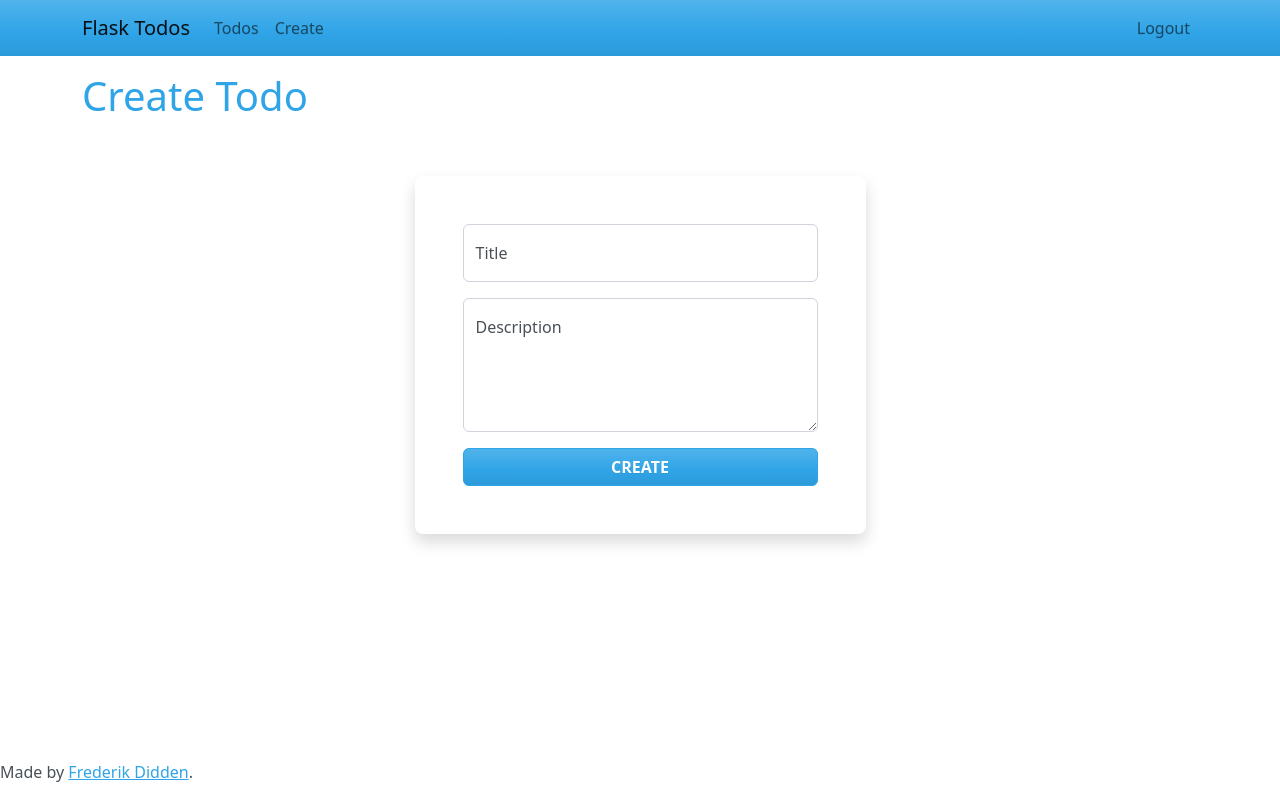
After one commit to sirdeaz/flask_todo, a Flask app: page /todos/create in a window 1280 px wide. The commit adds this page. Run offline with Flask 3, Linux system fonts and the light colour scheme; the visitor is signed in with stand-in values (Sample User, id 1); some libraries are stand-ins or nearby versions.

Commit message:
Improved todos and added basic CRUD actions

```diff
--- a/app/__init__.py
+++ b/app/__init__.py
@@ -22,12 +22,15 @@ def create_app(config_class = Config):
     from app.auth import bp as auth_bp
     app.register_blueprint(auth_bp, url_prefix='/auth')
 
+    from app.todo import bp as todo_bp
+    app.register_blueprint(todo_bp, url_prefix='/todos')
+
     # Load Models
     from app.models.user import User
     from app.models.todo import Todo
 
     @login_manager.user_loader
     def load_user(user_id):
-        return db.session().query(User).get(int(user_id))
+        return db.session.query(User).get(int(user_id))
 
     return app
--- a/app/auth/routes.py
+++ b/app/auth/routes.py
@@ -28,7 +28,7 @@ def login_post():
 
     login_user(user, remember=remember)
 
-    return redirect(url_for('main.profile'))
+    return redirect(url_for('todos.list_todos'))
 
 @bp.route('/signup')
 def signup():
--- a/app/models/todo.py
+++ b/app/models/todo.py
@@ -9,4 +9,7 @@ class Todo(db.Model):
     title: Mapped[str] = mapped_column(String(50), nullable=False)
     description: Mapped[str] = mapped_column(String(50), nullable=False)
     user_id: Mapped[int] = mapped_column(db.Integer, db.ForeignKey('users.id'))
-    user: Mapped['User'] = relationship(back_populates='todos')
+    user: Mapped['User'] = relationship(back_populates='todos') # type: ignore
+
+    def __repr__(self) -> str:
+        return f'<Todo {self.title}>'
--- a/app/models/user.py
+++ b/app/models/user.py
@@ -15,7 +15,7 @@ class User(UserMixin, db.Model):
     first_name: Mapped[str] = mapped_column(String(50), nullable=False)
     email: Mapped[str] = mapped_column(String(50), unique=True, nullable=False)
     password: Mapped[str] = mapped_column(String(50), nullable=False)
-    todos: Mapped[List['Todo']] = relationship(back_populates='user')
+    todos: Mapped[List['Todo']] = relationship(back_populates='user') # type: ignore
 
     def __repr__(self) -> str:
         return f'<User {self.first_name} {self.last_name}>'
--- a/app/templates/base.html
+++ b/app/templates/base.html
@@ -4,33 +4,33 @@
     <meta charset="utf-8">
     <meta name="viewport" content="width=device-width, initial-scale=1">
     <link href="https://cdn.jsdelivr.net/npm/bootswatch@5.3.3/dist/cerulean/bootstrap.min.css" rel="stylesheet">
+    <link rel="stylesheet" href="https://cdn.jsdelivr.net/npm/bootstrap-icons@1.11.3/font/bootstrap-icons.min.css">
 
     <title>Flask Skeleton App</title>
 </head>
 <body>
     <nav class="navbar navbar-expand-lg bg-primary" data-bs-theme="dark">
         <div class="container">
-            <a class="navbar-brand" href="#">Navbar</a>
+            <a class="navbar-brand" href="{{ url_for('main.index') }}">Flask Todos</a>
             <button class="navbar-toggler" type="button" data-bs-toggle="collapse" data-bs-target="#navbarColor01">
-            <span class="navbar-toggler-icon"></span>
+                <span class="navbar-toggler-icon"></span>
             </button>
+            {% if current_user.is_authenticated %}
+                <div class="collapse navbar-collapse" id="navbarColor01">
+                    <ul class="navbar-nav">
+                        <li class="nav-item">
+                            <a href="{{ url_for('todos.list_todos') }}" class="nav-link">Todos</a>
+                        </li>
+                    </ul>
+                    <ul class="navbar-nav">
+                        <li class="nav-item">
+                            <a href="{{ url_for('todos.create') }}" class="nav-link">Create</a>
+                        </li>
+                    </ul>
+                </div>
+            {% endif %}
             <div class="collapse navbar-collapse" id="navbarColor01">
-                <ul class="navbar-nav me-auto">
-                    <li class="nav-item">
-                        <a class="nav-link" href="#">About</a>
-                    </li>
-                    <li class="nav-item dropdown">
-                        <a class="nav-link dropdown-toggle" data-bs-toggle="dropdown" href="#" role="button">Dropdown</a>
-                        <div class="dropdown-menu">
-                            <a class="dropdown-item" href="#">Action</a>
-                            <a class="dropdown-item" href="#">Another action</a>
-                            <a class="dropdown-item" href="#">Something else here</a>
-                            <div class="dropdown-divider"></div>
-                            <a class="dropdown-item" href="#">Separated link</a>
-                        </div>
-                    </li>
-                </ul>
-                <ul class="navbar-nav">
+                <ul class="navbar-nav ms-auto">
                     <li class="nav-item">
                         {% if current_user.is_authenticated %}
                             <a href="{{ url_for('auth.logout') }}" class="nav-link">
--- /dev/null
+++ b/app/templates/create_todo.html
@@ -0,0 +1,35 @@
+{% extends 'base.html' %}
+
+{% block content %}
+
+<h1>Create Todo</h1>
+
+<div class="row">
+    <div class="col-sm-9 col-md-7 col-lg-5 mx-auto">
+        <div class="card border-0 shadow rounded-3 my-5">
+            <div class="card-body p-4 p-sm-5">
+                <form method="POST" action="{{ url_for('todos.create') }}" class="needs-validation" novalidate>
+                    <div class="form-floating mb-3">
+                        <input type="text" class="form-control" name="title" id="title" placeholder="title" required>
+                        <label for="title">Title</label>
+                        <div class="invalid-feedback">
+                            Please enter a valid title
+                        </div>
+                    </div>
+                    <div class="form-floating mb-3">
+                        <textarea rows="5" style="height: 100%;" class="form-control" name="description" id="description" placeholder="description" required></textarea>
+                        <label for="description">Description</label>
+                        <div class="invalid-feedback">
+                            Please enter a valid description.
+                        </div>
+                    </div>
+                    <div class="d-grid">
+                        <button class="btn btn-primary btn-login text-uppercase fw-bold" type="submit">Create</button>
+                    </div>
+                </form>
+            </div>
+        </div>
+    </div>
+</div>
+
+{% endblock %}
--- /dev/null
+++ b/app/todo/__init__.py
@@ -0,0 +1,5 @@
+from flask import Blueprint
+
+bp = Blueprint('todos', __name__)
+
+from app.todo import routes
--- /dev/null
+++ b/app/todo/routes.py
@@ -0,0 +1,43 @@
+from curses import flash
+from flask_login import current_user, login_required
+from flask import redirect, render_template, request, url_for
+
+from app.extensions import db
+from app.todo import bp
+from app.models.todo import Todo
+
+@bp.route('/')
+@login_required
+def list_todos():
+    todos = db.session.query(Todo).filter(Todo.user_id==current_user.id).all()
+    return render_template('list_todos.html', todos=todos)
+
+
+@bp.route('/create')
+@login_required
+def create():
+    return render_template('create_todo.html')
+
+@bp.route('/create', methods=['POST'])
+@login_required
+def create_post():
+    title = request.form.get('title')
+    description = request.form.get('description')
+
+    if not title or not description:
+        flash('All fields are required.', 'error')
+        return redirect(url_for('todos.create'))
+
+    todo = Todo(title=title, description=description, user_id=current_user.id)
+    db.session.add(todo)
+    db.session.commit()
+    return redirect(url_for('todos.list_todos'))
+
+
+@bp.route('/<int:todo_id>/delete')
+@login_required
+def delete(todo_id):
+    todo = db.session.query(Todo).filter(Todo.id==todo_id).first()
+    db.session.delete(todo)
+    db.session.commit()
+    return redirect(url_for('todos.list_todos'))
--- a/config.py
+++ b/config.py
@@ -1,7 +1,8 @@
 import os
 
 class Config:
-    SECRET_KEY = os.environ.get('SECRET_KEY')
+    #SECRET_KEY = os.environ.get('SECRET_KEY')
+    SECRET_KEY = 'YOLO'
     SQLALCHEMY_DATABASE_URI = os.environ.get('DATABASE_URI') \
         or 'sqlite:///app.db'
     SQLALCHEMY_TRACK_MODIFIFACTIONS = False
```
Also changed, not shown: app/templates/index.html (+7 -3 lines), app/templates/list_todos.html (added, +25 -0 lines), tests/conftest.py (+10 -0 lines), tests/functional/test_auth_pages.py (+6 -7 lines), tests/functional/test_todo_pages.py (added, +39 -0 lines), tests/unit/test_todo_model.py (+1 -0 lines).
